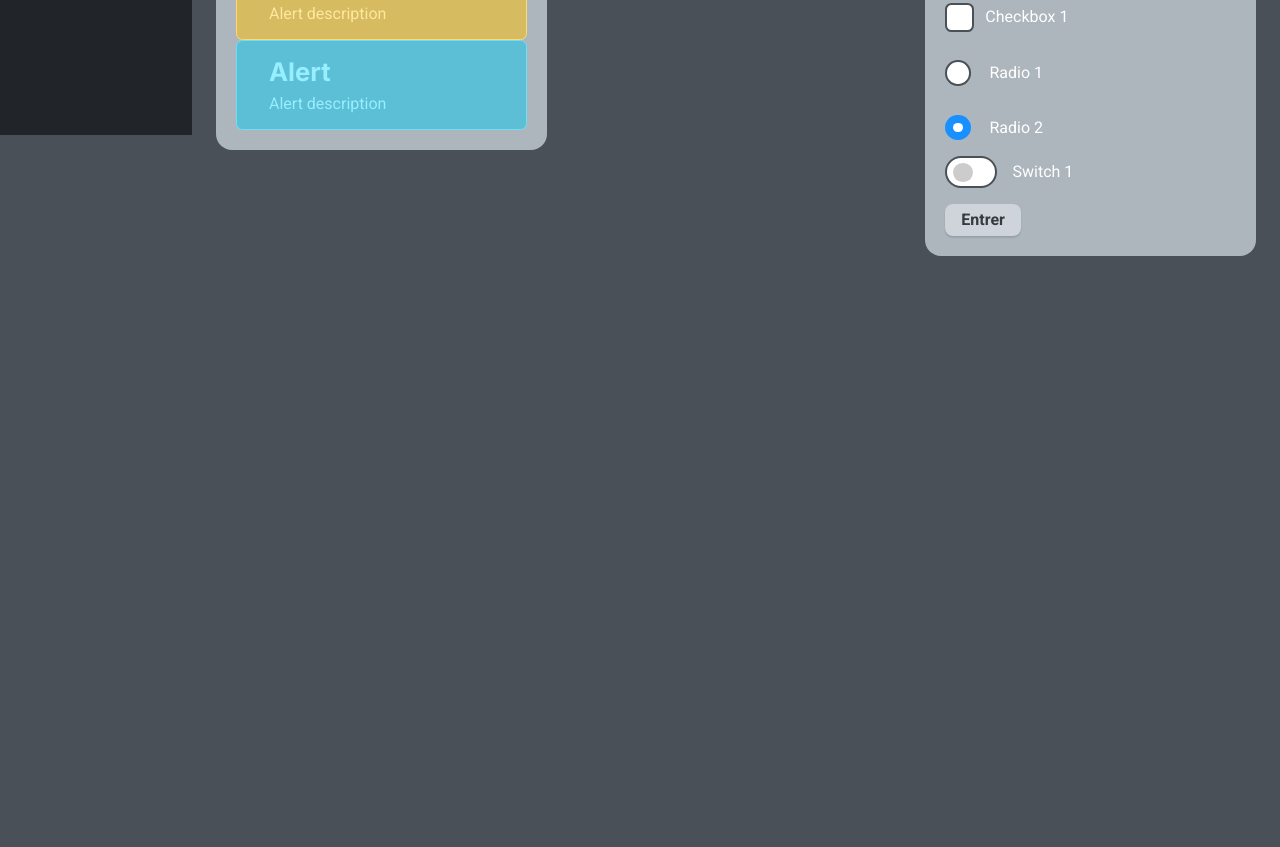
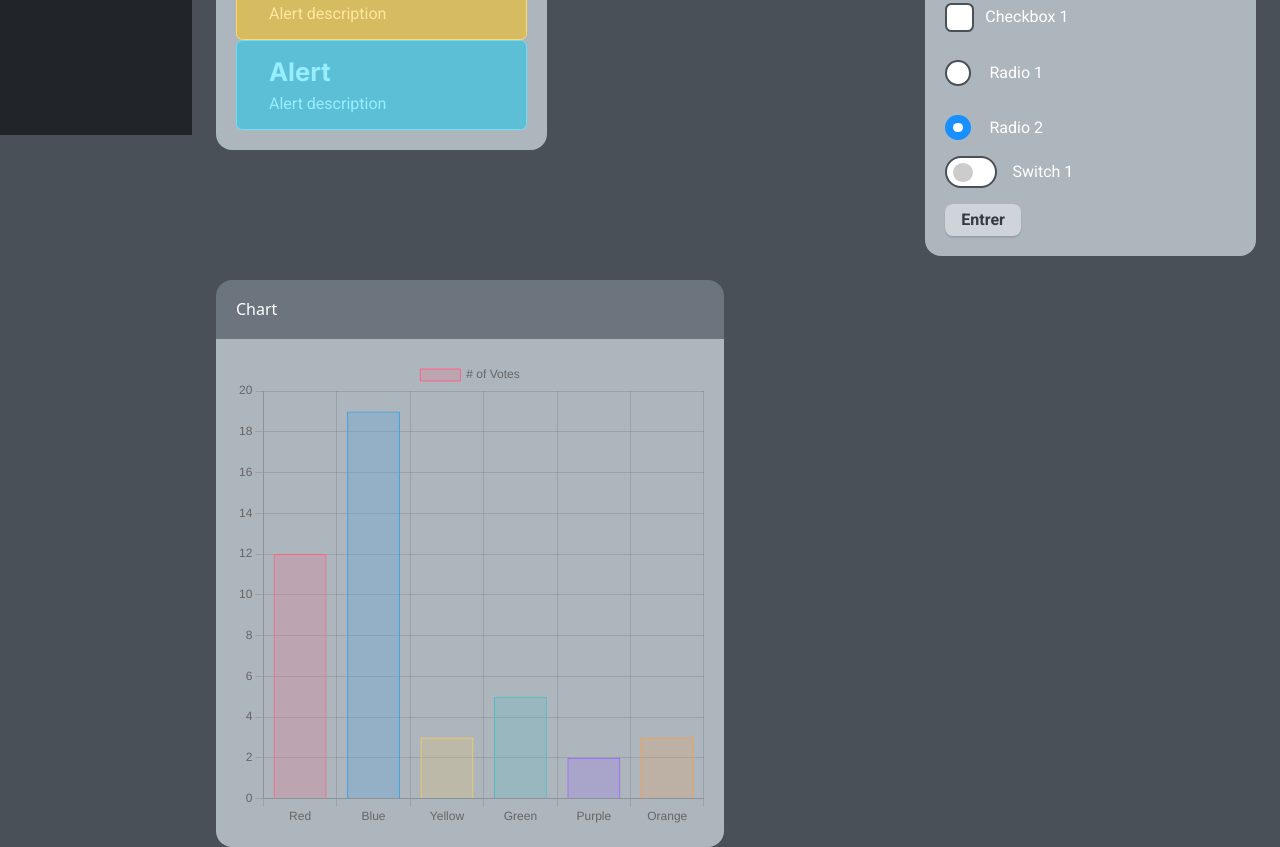
Before and after one commit to di-meh/LiblyFramework, a website built with Vite: page dashboard/index.html in a window 1280 px wide. Shown: the part 665-1512 px from the top of the page. Before the commit the page ends 921 px from the top, so only its background shows below. Built offline with nearby package versions, Linux system fonts and the light colour scheme.

Commit message:
added chart.js

```diff
--- a/dashboard/index.html
+++ b/dashboard/index.html
@@ -168,6 +168,16 @@
                 </div>
 
             </div>
+            <div class="container-fluid">
+                <div class="row">
+                    <div class="col-full col-sm-10 col-md-6">
+                        <div class="card">
+                            <div class="card-title">Chart</div>
+                            <div class="card-content"><canvas id="myChart" width="400" height="400"></canvas></div>
+                        </div>
+                    </div>
+                </div>
+            </div>
         </div>
     </div>
     <script type="module" src="/main.js"></script>
--- a/main.js
+++ b/main.js
@@ -1,6 +1,7 @@
 import './src/scss/index.scss'
 
-import './node_modules/jquery/dist/jquery'
+import jQuery from 'jquery'
+
 import './src/js/index'
 
 // document.querySelector('#app').innerHTML = `
--- a/package.json
+++ b/package.json
@@ -16,5 +16,7 @@
     "sass": "^1.35.1",
     "vite": "^2.3.7"
   },
-  "dependencies": {}
+  "dependencies": {
+    "chart.js": "^3.3.2"
+  }
 }
--- a/src/js/index.js
+++ b/src/js/index.js
@@ -0,0 +1,36 @@
+import Chart from 'chart.js/auto';
+var ctx = document.getElementById('myChart').getContext('2d');
+var myChart = new Chart(ctx, {
+    type: 'bar',
+    data: {
+        labels: ['Red', 'Blue', 'Yellow', 'Green', 'Purple', 'Orange'],
+        datasets: [{
+            label: '# of Votes',
+            data: [12, 19, 3, 5, 2, 3],
+            backgroundColor: [
+                'rgba(255, 99, 132, 0.2)',
+                'rgba(54, 162, 235, 0.2)',
+                'rgba(255, 206, 86, 0.2)',
+                'rgba(75, 192, 192, 0.2)',
+                'rgba(153, 102, 255, 0.2)',
+                'rgba(255, 159, 64, 0.2)'
+            ],
+            borderColor: [
+                'rgba(255, 99, 132, 1)',
+                'rgba(54, 162, 235, 1)',
+                'rgba(255, 206, 86, 1)',
+                'rgba(75, 192, 192, 1)',
+                'rgba(153, 102, 255, 1)',
+                'rgba(255, 159, 64, 1)'
+            ],
+            borderWidth: 1
+        }]
+    },
+    options: {
+        scales: {
+            y: {
+                beginAtZero: true
+            }
+        }
+    }
+});
```
Also changed, not shown: 1 other file.
